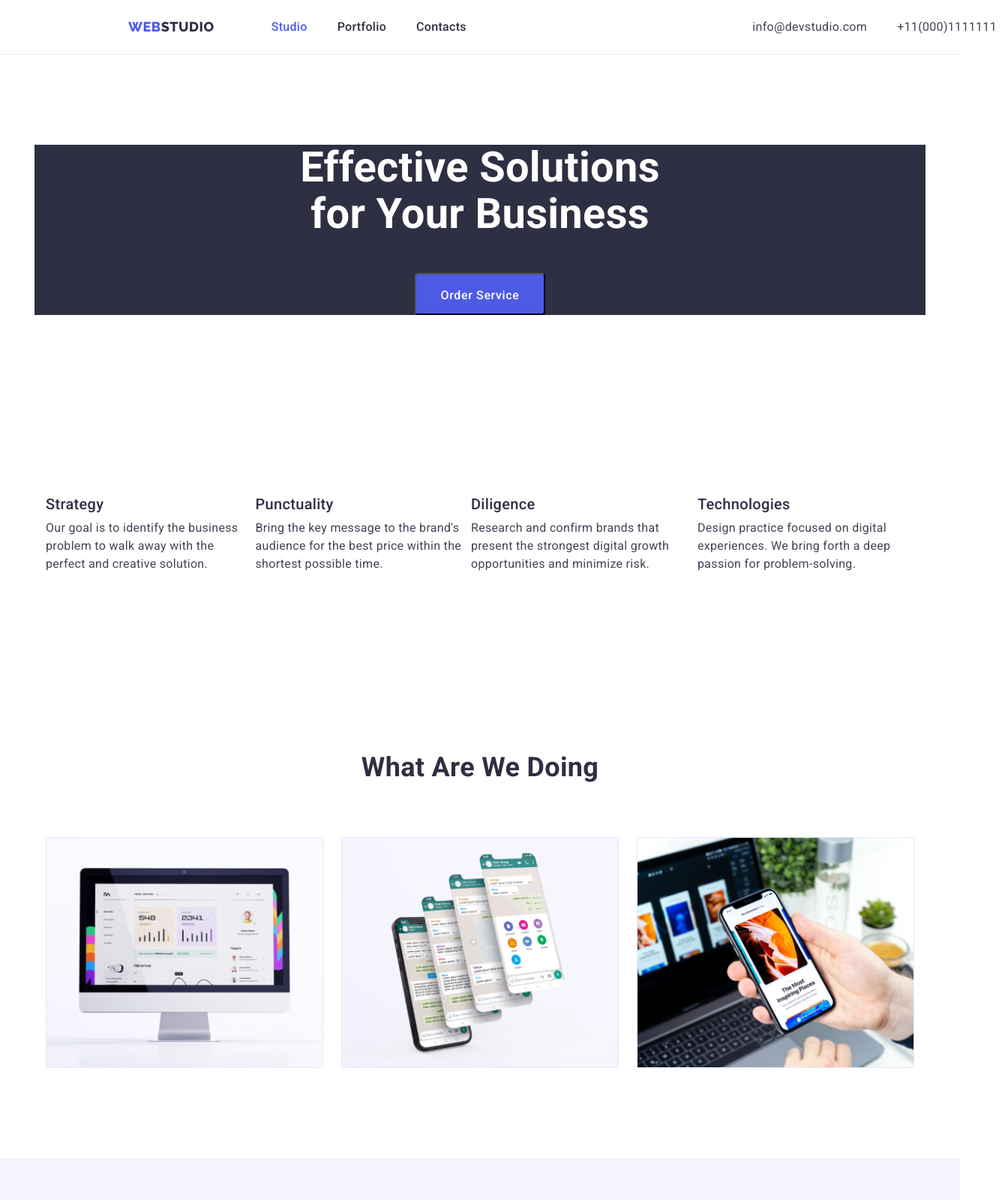
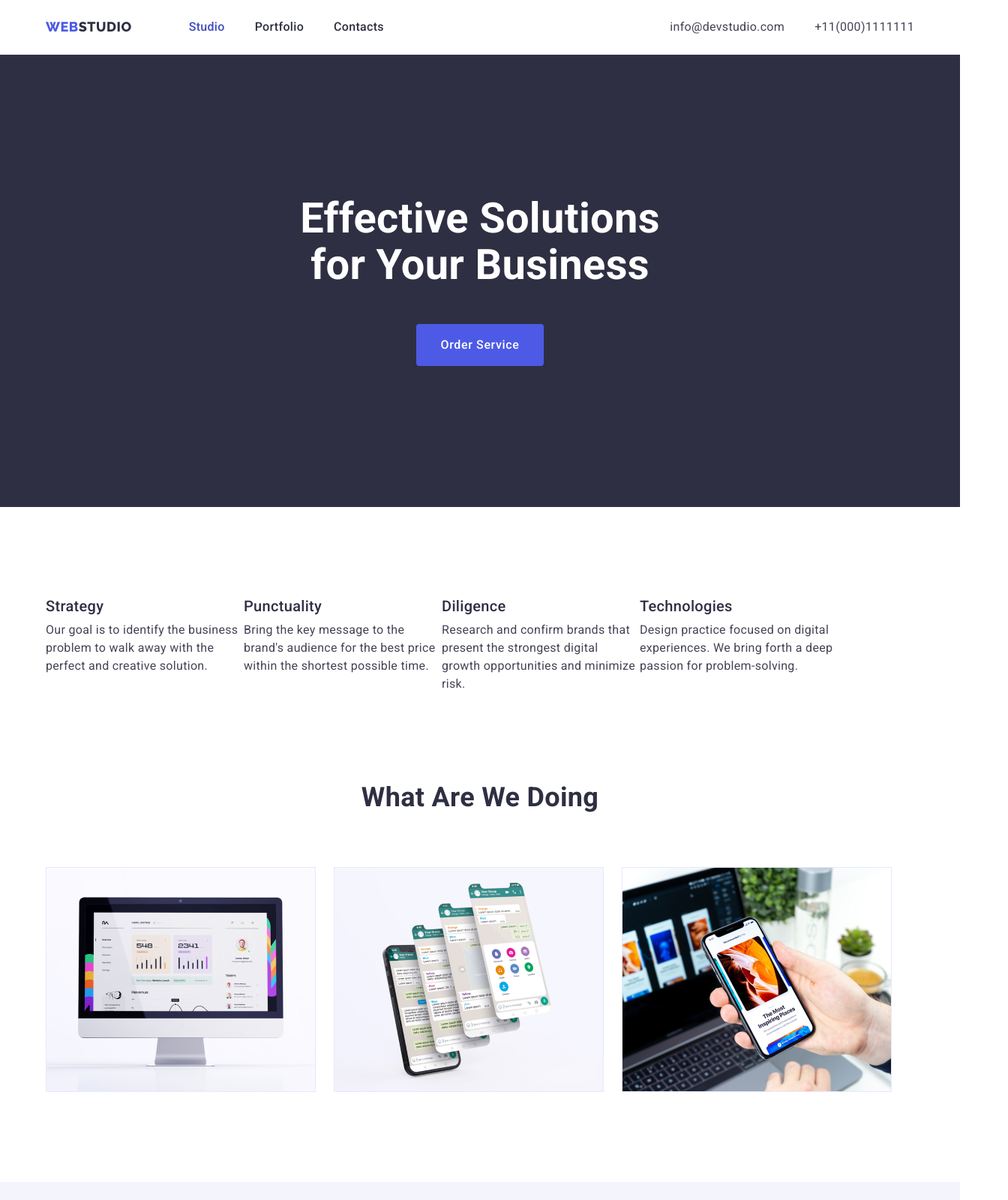
Before and after one commit to Olena1986/goit-markup-hw-03, a plain HTML site: page index.html in a window 1280 px wide. Shown: the top 1600 px of the page at 75% size, 1344 px wide, since content can reach past the window. Drawn offline with nearby package versions, Linux system fonts and the light colour scheme.

Commit message:
bugs korrekt

```diff
--- a/css/styles.css
+++ b/css/styles.css
@@ -11,6 +11,7 @@
   --team-bc-color: #f4f4fd;
   --primary-button-color: #404bbf;
   --header-border-color: #e7e9fc;
+  --hover-current-color: #404bbf;
 
   --cards: 3;
   --gap: 24px;
@@ -18,13 +19,10 @@
 
 /* -------------------Body--------------------- */
 
-.page {
-  margin: 0;
-
+body {
   background-color: var(--main-heading-color);
   color: var(--primary-text-color);
-  font-family: roboto, sans-serif;
-  font-size: 16px;
+  font-family: "Roboto", sans-serif;
   line-height: 1.5;
   letter-spacing: 0.02em;
 }
@@ -46,7 +44,6 @@ ul {
 img {
   display: block;
   width: 100%;
-  max-width: 100%;
   height: auto;
 }
 
@@ -73,6 +70,7 @@ img {
 }
 /* --------------------Button-------------------- */
 .button {
+  border: none;
   border-radius: 4px;
 
   color: var(--main-heading-color);
@@ -108,9 +106,11 @@ img {
   box-shadow: inset 0px 0px 12px rgba(0, 0, 0, 0.05);
 }
 /* ----------------Portfolio Filters------------ */
-
+.portfolio {
+  padding-top: 96px;
+  padding-bottom: 120px;
+}
 .portfolio-btn-filters {
-  padding-top: 96px;
   display: flex;
   justify-content: center;
   gap: 24px;
@@ -118,21 +118,21 @@ img {
 .site-portfolio {
   display: flex;
   flex-wrap: wrap;
-  gap: var(--gap);
+  gap: 48px 24px;
+
   margin-top: 72px;
 }
 .portfolio-card {
   padding-top: 32px;
   padding-left: 16px;
+  padding-bottom: 32px;
   border: 1px solid var(--header-border-color);
+  border-top: none;
 }
 /* ------------------Site header ----------------*/
 /* Logo */
 
 .header {
-  padding-left: 156px;
-  padding-top: 24px;
-  padding-bottom: 24px;
   border-bottom: 1px solid var(--header-border-color);
 }
 .portfolio-header {
@@ -161,16 +161,17 @@ img {
 .header-navigation {
   display: flex;
   align-items: center;
-  margin-right: auto;
 }
 .header-list {
   display: flex;
   gap: 40px;
 }
-
+.address {
+  margin-left: auto;
+}
 .auth-nav {
   display: flex;
-  margin-left: 332px;
+  margin-left: auto;
   gap: 40px;
 }
 
@@ -179,16 +180,18 @@ img {
   color: var(--secondary-text-color);
   font-weight: 500;
   text-decoration: none;
+  display: block;
+  padding: 24px 0;
 }
 .site-nav .link:hover {
-  color: var(--primary-button-color);
+  color: var(--hover-current-color);
 }
 .site-nav .link:focus {
   color: var(--accent-color);
   box-shadow: inset 0px 0px 12px rgba(0, 0, 0, 0.05);
 }
 .site-nav .link.current {
-  color: var(--accent-color);
+  color: var(--hover-current-color);
 }
 .auth-nav .link {
   color: var(--primary-text-color);
@@ -196,7 +199,7 @@ img {
   text-decoration: none;
 }
 .auth-nav .link:hover {
-  color: var(--primary-button-color);
+  color: var(--hover-current-color);
 }
 .auth-nav .link:focus {
   color: var(--accent-color);
@@ -204,9 +207,12 @@ img {
 }
 /* ------------------Main content----------------- */
 /* -------------------Hero------------------------ */
-.hero-container {
+.hero {
+  padding-top: 188px;
+  padding-bottom: 188px;
   background-color: var(--secondary-bc-color);
 }
+
 .hero-title {
   margin-left: auto;
   margin-right: auto;
@@ -233,32 +239,36 @@ img {
   clip: rect(0 0 0 0);
   overflow: hidden;
 }
-.bc-title {
-  background-color: var(--logo-part-color);
-}
 
 .section-advantages {
   display: flex;
 }
+.advantages-item {
+  width: 264px;
+}
 /* ------------------Works------------------- */
+.works {
+  padding-bottom: 120px;
+}
 .works-list {
   display: flex;
   gap: var(--gap);
-  align-items: center;
 }
-.work-item {
-  flex-basis: calc((100% - (var(--cards) - 1) * var(--gap)) / var(--cards));
+
+.team-bc-color {
+  background-color: var(--logo-part-color);
 }
-.team-title {
-  padding-top: 124px;
+team-card {
+  background: var(--main-heading-color);
+  box-shadow: 0px 1px 6px rgba(46, 47, 66, 0.08),
+    0px 1px 1px rgba(46, 47, 66, 0.16), 0px 2px 1px rgba(46, 47, 66, 0.08);
+  border-radius: 0px 0px 4px 4px;
 }
 .teams-cards {
   display: flex;
   gap: var(--gap);
 }
-.team-card {
-  flex-basis: calc((100% - (var(--cards) - 1) * var(--gap)) / var(--cards));
-}
+
 .team-wrap {
   padding: 32px 16px;
   text-align: center;
@@ -281,18 +291,17 @@ img {
   text-decoration: none;
 }
 .section-discription {
-  margin-top: 8px;
   color: var(--primary-text-color);
 }
 
 /* ----------------------Footer--------------------- */
 
 .footer {
-  padding-top: 120px;
+  padding-top: 100px;
+  padding-bottom: 100px;
   background-color: var(--secondary-bc-color);
 }
 .footer-text {
-  text-align: left;
   max-width: 264px;
   margin-top: 16px;
   color: var(--footer-text-color);
--- a/index.html
+++ b/index.html
@@ -5,7 +5,7 @@
     <meta charset="UTF-8">
     <meta http-equiv="X-UA-Compatible" content="IE=edge">
     <meta name="viewport" content="width=, initial-scale=1.0">
-    <title>Document</title>
+    <title>Studio</title>
     <link rel="preconnect" href="https://fonts.googleapis.com">
     <link rel="preconnect" href="https://fonts.gstatic.com" crossorigin>
     <link
@@ -17,7 +17,7 @@
     <link rel="stylesheet" href="./css/styles.css">
 </head>
 
-<body class="page">
+<body>
     <!-- Site header -->
     <header class="header">
         <div class="container header-container">
@@ -30,7 +30,7 @@
                 </ul>
             </nav>
 
-            <address>
+            <address class="address">
                 <ul class="auth-nav">
 
                     <li><a href="mailto:info@devstudio.com" class="link">info@devstudio.com</a>
@@ -46,7 +46,7 @@
     <!-- Main content -->
     <main>
 
-        <section class="hero section">
+        <section class="hero">
             <div class="container hero-container">
                 <h1 class="hero-title">Effective Solutions
                     for Your Business</h1>
@@ -58,26 +58,26 @@
             <div class="container">
                 <h2 class="visually-hidden"> Our advantages</h2>
                 <ul class="section-advantages">
-                    <li>
+                    <li class="advantages-item">
                         <h3 class="section-subtitle">Strategy</h3>
                         <p class="section-discription">Our goal is to identify the business
                             problem to walk away with the perfect and creative solution.</p>
                     </li>
-                    <li>
+                    <li class="advantages-item">
                         <h3 class="section-subtitle">Punctuality</h3>
                         <p class="section-discription">Bring the key message to the brand's audience for the best price
                             within
                             the shortest possible
                             time.</p>
                     </li>
-                    <li>
+                    <li class="advantages-item">
                         <h3 class="section-subtitle">Diligence</h3>
                         <p class="section-discription">Research and confirm brands that present the strongest digital
                             growth
                             opportunities and
                             minimize risk.</p>
                     </li>
-                    <li>
+                    <li class="advantages-item">
                         <h3 class="section-subtitle">Technologies</h3>
                         <p class="section-discription">Design practice focused on digital experiences. We bring forth a
                             deep
@@ -87,22 +87,22 @@
                 </ul>
             </div>
         </section>
-        <section class="works section">
-            <div class="container works-container">
+        <section class="works">
+            <div class="container">
                 <h2 class="section-title">What are we doing</h2>
                 <ul class="works-list">
                     <li class="work-item">
-                        <a href=""><img src="./images/img1.jpg" alt="desktop" width="360"></a>
+                        <img src="./images/img1.jpg" alt="desktop" width="360">
                     </li>
-                    <li class="work-item"><a href=""><img src="./images/img2.jpg" alt="mobile" width="360"></a></li>
-                    <li class="work-item"><a href=""><img src="./images/img3.jpg" alt="desktopmobile" width="360"></a>
+                    <li class="work-item"><img src="./images/img2.jpg" alt="mobile" width="360"></li>
+                    <li class="work-item"><img src="./images/img3.jpg" alt="desktopmobile" width="360">
                     </li>
                 </ul>
             </div>
         </section>
-        <section class="bc-title section">
+        <section class="team-bc-color section">
             <div class="container">
-                <h2 class="section-title team-title">Our Team</h2>
+                <h2 class="section-title">Our Team</h2>
                 <ul class="teams-cards">
                     <li class="team-card"><img src="./images/teamcard1.jpg" alt="Mark Guerrero" width="264">
                         <div class="team-wrap">
```
Also changed, not shown: portfolio.html (+3 -3 lines).
